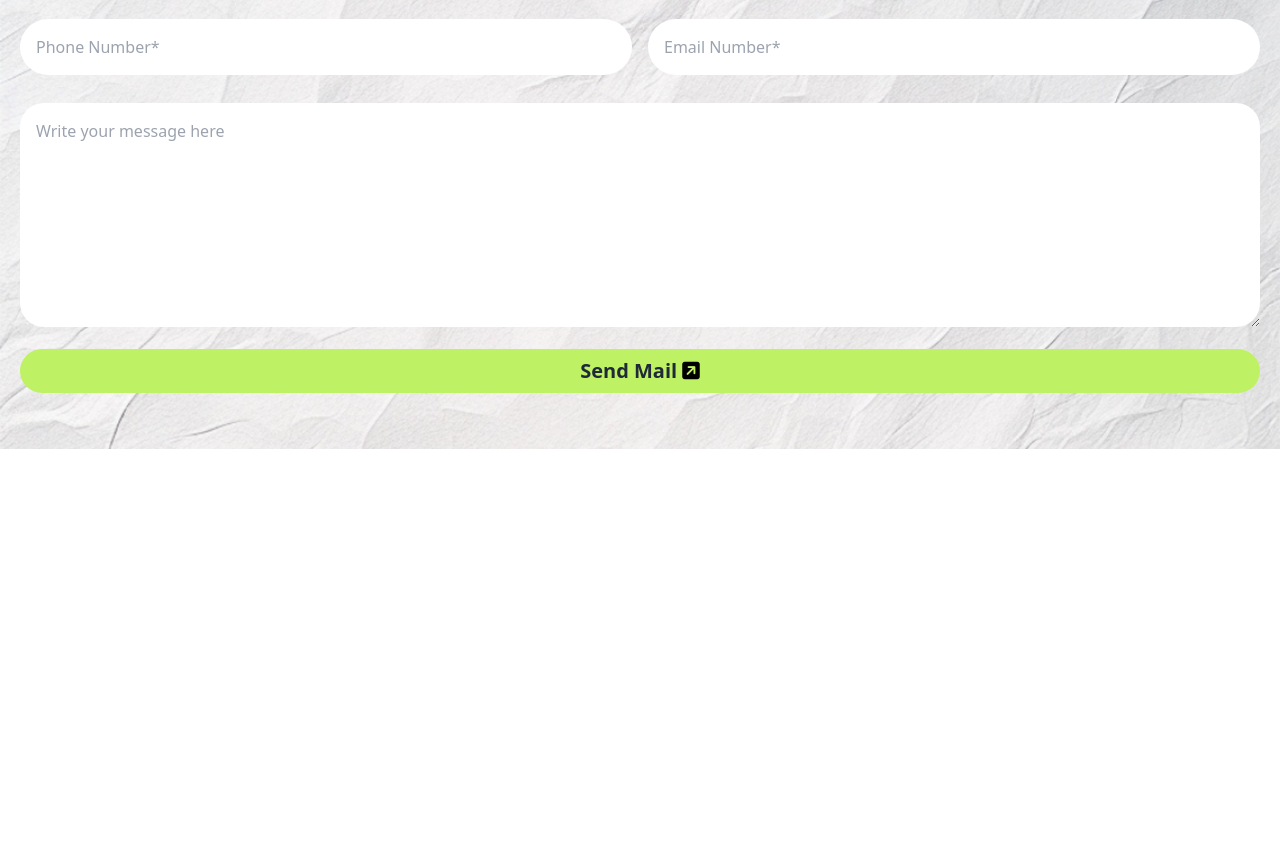
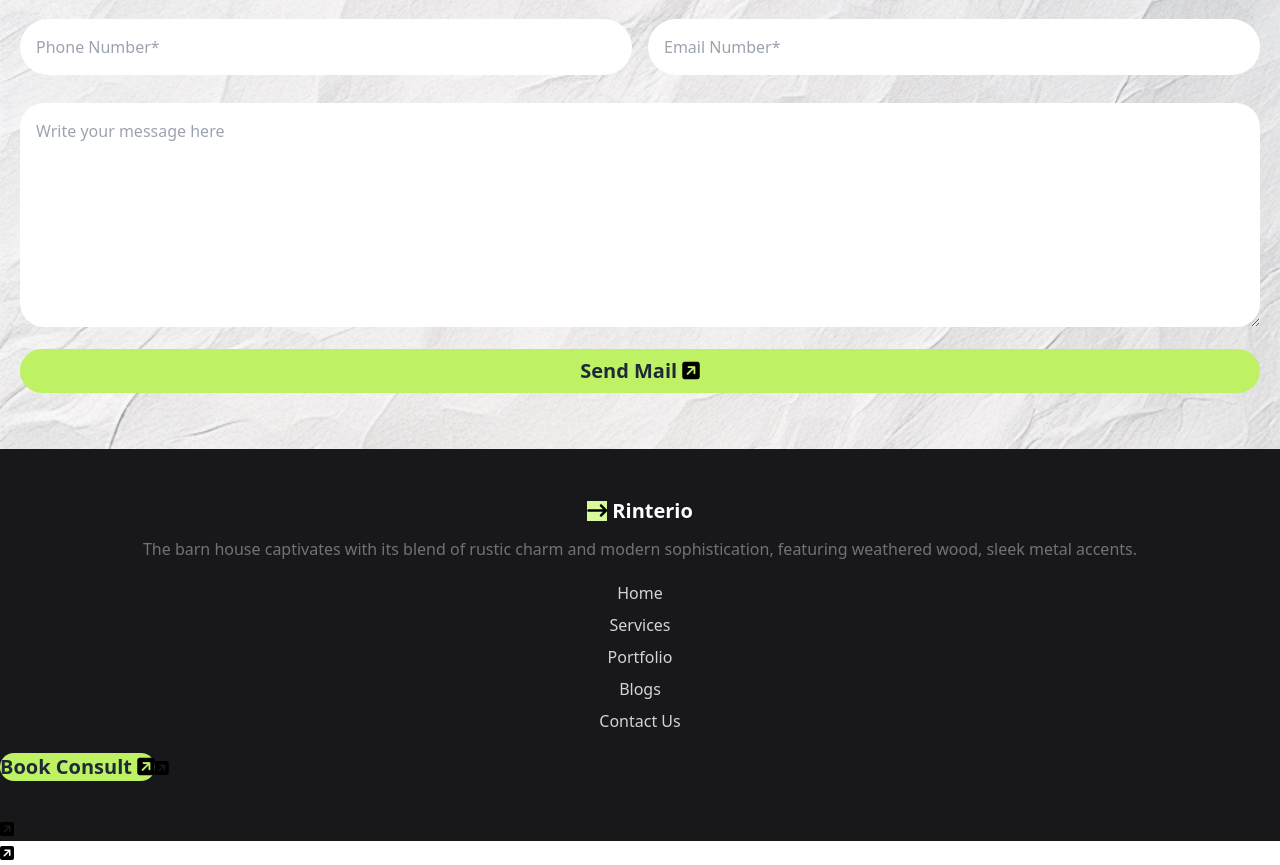
Before and after one commit to riadahmed1/B10A3-Realestate, a plain HTML site: page index.html in a window 1280 px wide. Shown: the part 3554-4419 px from the top of the page. Before the commit the page ends 4003 px from the top, so only its background shows below. Drawn offline with nearby package versions, Linux system fonts and the light colour scheme.

Commit message:
added fotter section

```diff
--- a/index.html
+++ b/index.html
@@ -13,8 +13,10 @@
 </head>
 
 <body>
+
   <!-- Header -->
   <header class="header bg-base-150">
+
     <!-- Navbar -->
     <nav class="mt-3">
       <div class="navbar container mx-auto">
@@ -63,6 +65,7 @@
           Details <i class="fa-solid fa-square-arrow-up-right text-lime-500"></i></button>
       </div>
     </div>
+
   </header>
 
   <!-- Main -->
@@ -346,7 +349,31 @@
   </main>
 
   <!-- Footer -->
-  <footer></footer>
+  <footer class="bg-zinc-900">
+    <div class="container mx-auto py-9">
+
+      <!-- Tile-Description -->
+      <div class="text-center">
+        <h1 class="text-white font-bold text-xl lg-text-5xl my-3"><i class="bg-lime-200 text-black fa-solid fa-arrow-right-long"></i> Rinterio</h1>
+        <p class="text-zinc-500">The barn house captivates with its blend of rustic charm and modern sophistication, featuring weathered wood, sleek metal accents.</p>
+      </div>
+
+      <!-- Options -->
+      <div class="flex-col lg:flex-row text-center text-zinc-300 my-5 space-y-2">
+        <h1>Home</h1>
+        <h1>Services</h1>
+        <h1>Portfolio</h1>
+        <h1>Blogs</h1>
+        <h1>Contact Us</h1>
+      </div>
+
+      <!-- Button -->
+      <button class="font-bold text-xl bg-lime-300 rounded-full w-full lg:w-auto">
+        Book Consult <i class="text-black rounded-full fa-solid fa-square-arrow-up-right">
+      </button>
+
+    </div>
+  </footer>
 </body>
 
 </html>
```
